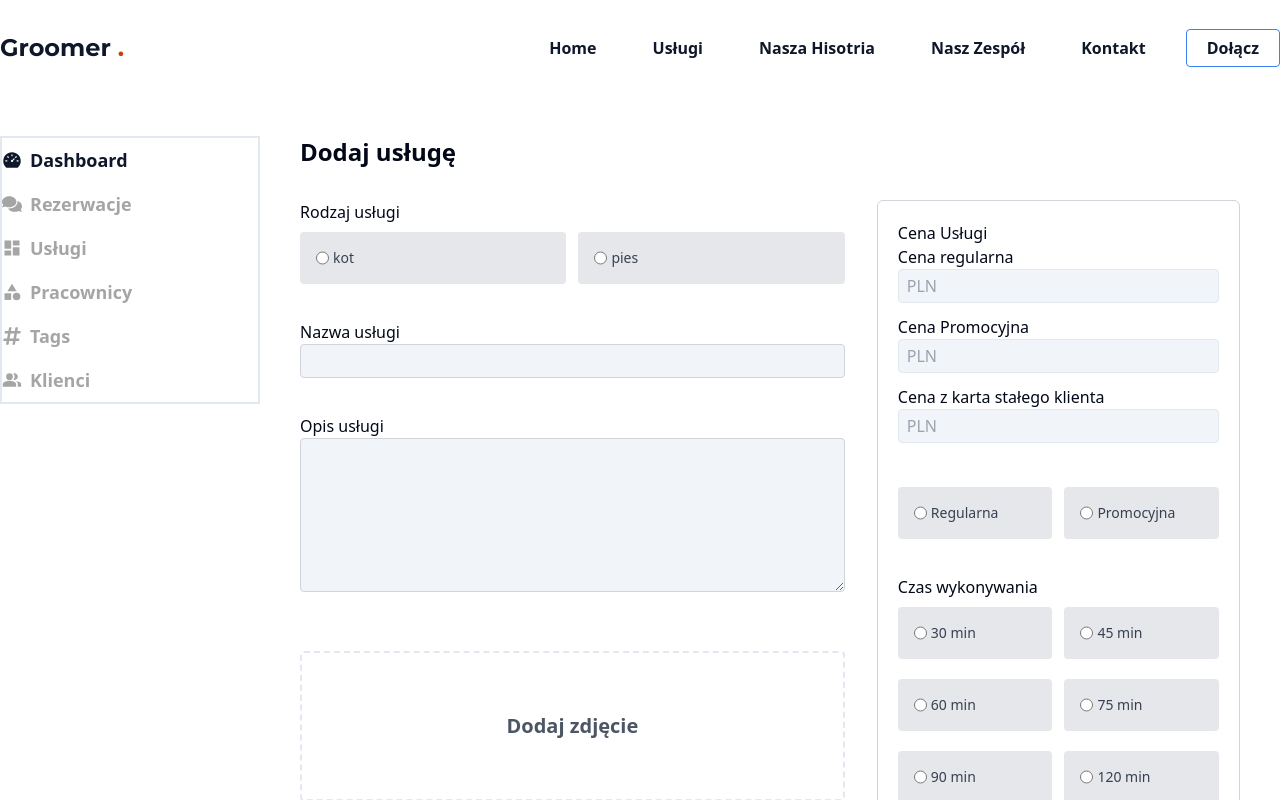
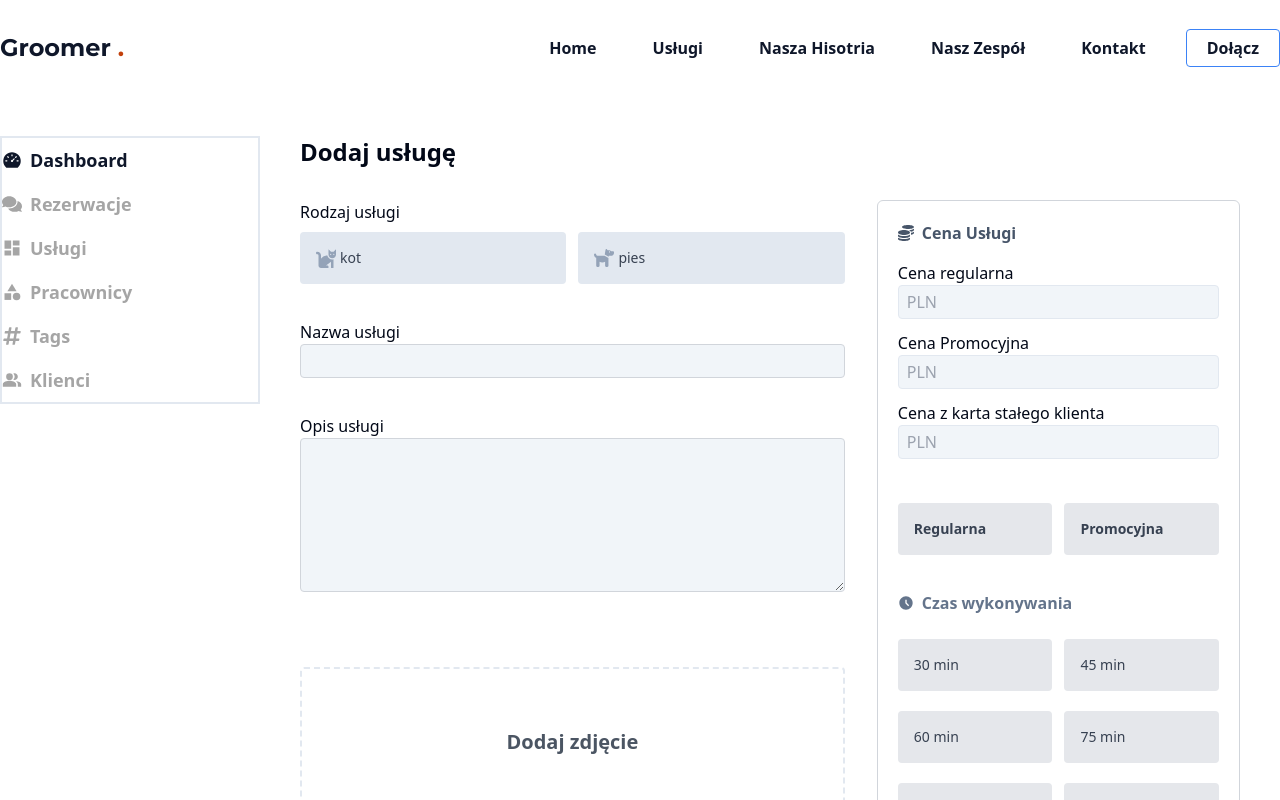
Before and after one commit to HurasAdam/groomer-frontend, a React (Vite) app: page /manage/services/new in a window 1280 px wide. Shown: the top 800 px of the page. Built offline with nearby package versions, Linux system fonts and the light colour scheme.

Commit message:
Feat: Updated ServiceForm to include service pricing and estimated time options.

```diff
--- a/src/components/PopularServicesContainer.tsx
+++ b/src/components/PopularServicesContainer.tsx
@@ -17,7 +17,7 @@ const PopularServicesContainer: React.FC = () => {
   })
 
   return (
-
+    services?.length>0 ?<>
       <section className={ `w-full mx-auto flex flex-col pt-24 pb-20 } ` }>
 
 
@@ -32,7 +32,7 @@ const PopularServicesContainer: React.FC = () => {
       </div>
 
 
-      <div className="  flex justify-between  border-slate-900 flex-wrap gap-6">
+      <div className={`${services && services.length<3 ? "flex" : "flex justify-between"} border-slate-900 flex-wrap gap-6  min-w-[1300px]`}>
       {services?.map((service,index)=>{
         return(
       <ServiceCard
@@ -47,6 +47,7 @@ const PopularServicesContainer: React.FC = () => {
         </div>
       <Link to="/services" className="bg-blue-600 w-fit mx-auto font-semibold text-white py-3 px-3 rounded-lg ">Zobacz więcej</Link>
           </section>
+          </>:<></>
         )
 
 };
--- a/src/pages/Manager/forms/ServiceForm.tsx
+++ b/src/pages/Manager/forms/ServiceForm.tsx
@@ -1,9 +1,13 @@
 import React from 'react';
 import { useForm } from 'react-hook-form';
+import { FaCat } from "react-icons/fa";
+import { FaDog } from "react-icons/fa6";
+import { FaCoins } from "react-icons/fa";
+import { MdOutlineAccessTimeFilled } from "react-icons/md";
 
 const animalCategories=[
-    {label:"kot",value:"kot"},
-    {label:"pies",value:"pies"},
+    {label:"kot",value:"kot", icon:FaCat },
+    {label:"pies",value:"pies",icon:FaDog},
 ]
 
 
@@ -31,7 +35,7 @@ const serviceEstimatedTimeOptions=[
 const ServiceForm:React.FC = ({handleSave}) => {
 
 
-const {register,handleSubmit,formState:{errors}}=useForm({
+const {register,handleSubmit,watch,formState:{errors}}=useForm({
     defaultValues:{
         name:"",
         description:"",
@@ -51,7 +55,8 @@ const onSubmit = handleSubmit((data) => {
     console.log(data)
   });
 
-
+const pet = watch("estimatedTime")
+console.log(pet)
   return (
     <form
     onSubmit={onSubmit}
@@ -65,13 +70,17 @@ const onSubmit = handleSubmit((data) => {
         return(
            <label
            htmlFor={category?.label}
-           className='text-sm flex gap-1 text-gray-700 cursor-pointer bg-gray-200 rounded p-4 mt-3 truncate md:mt-2'>
+           className={`${watch("animal") ===category?.label? "bg-indigo-300 font-bold":"bg-slate-200 text-semibold"} text-sm flex gap-1 text-gray-700 cursor-pointer bg-gray-200 rounded p-4 mt-3 truncate md:mt-2`}
+          >
             <input type="radio"
                    {...register("animal",{required:"Kategoria usługi jest wymagana"})}
             name="animal"
             id={category?.label}
             value={category?.label}
+            className='hidden'
+
             />
+            <category.icon    className={`${watch("animal") ===category?.label? "text-slate-700":"text-slate-400"} text-xl`} />
             {category?.label}
            </label>
         )
@@ -105,7 +114,10 @@ const onSubmit = handleSubmit((data) => {
 
 <div className='flex flex-col gap-9 border p-5 rounded-md  border-gray-300'>
 <div>
-    <span>Cena Usługi</span>
+<div className='flex gap-2 items-center mb-4 text-slate-600 font-semibold '>
+<FaCoins/>
+<span>Cena Usługi</span>
+</div>
 <div className='grid-row-5 gap-3  md:gap-3 lg:grid'>
 
 {servicePricing.map((pricing)=>{
@@ -132,12 +144,13 @@ const onSubmit = handleSubmit((data) => {
         return(
            <label
            htmlFor={priceType?.label}
-           className='text-sm flex gap-1 text-gray-700 cursor-pointer bg-gray-200 rounded p-4 mt-3 truncate md:mt-2'>
+           className={`${watch("isPromotion") ===priceType.value.toString()? "bg-indigo-300 font-bold text-white":"font-semibold"} text-sm flex gap-1 text-gray-700 cursor-pointer bg-gray-200 rounded p-4 mt-3 truncate md:mt-2`}>
             <input type="radio"
             {...register(priceType?.formValue)}
             name="isPromotion"
             id={priceType?.label}
             value={priceType?.value}
+            className='hidden'
             />
             {priceType?.label}
            </label>
@@ -146,18 +159,22 @@ const onSubmit = handleSubmit((data) => {
 </div>
 
 <div>
-    <span>Czas wykonywania</span>
+<div className='text-slate-500 font-semibold flex items-center gap-2 mb-4'>
+<MdOutlineAccessTimeFilled/>
+<span>Czas wykonywania</span>
+</div>
 <div className='grid-row-5 gap-3 md:grid-cols-2 md:gap-3 lg:grid '>
     {serviceEstimatedTimeOptions.map((option)=>{
         return(
            <label
            htmlFor={option?.label}
-           className='text-sm flex gap-1 text-gray-700 cursor-pointer bg-gray-200 rounded p-4 mt-3 truncate md:mt-2'>
+           className={`${watch("estimatedTime") ===option?.label.toString() ? "bg-indigo-300":""} text-sm flex gap-1 text-gray-700 cursor-pointer bg-gray-200 rounded p-4 mt-3 truncate md:mt-2`}>
             <input type="radio"
             {...register(option?.formValue)}
             name="estimatedTime"
             id={option?.label}
             value={option?.label}
+            className='hidden'
             />
             {option?.label} min
            </label>
```
